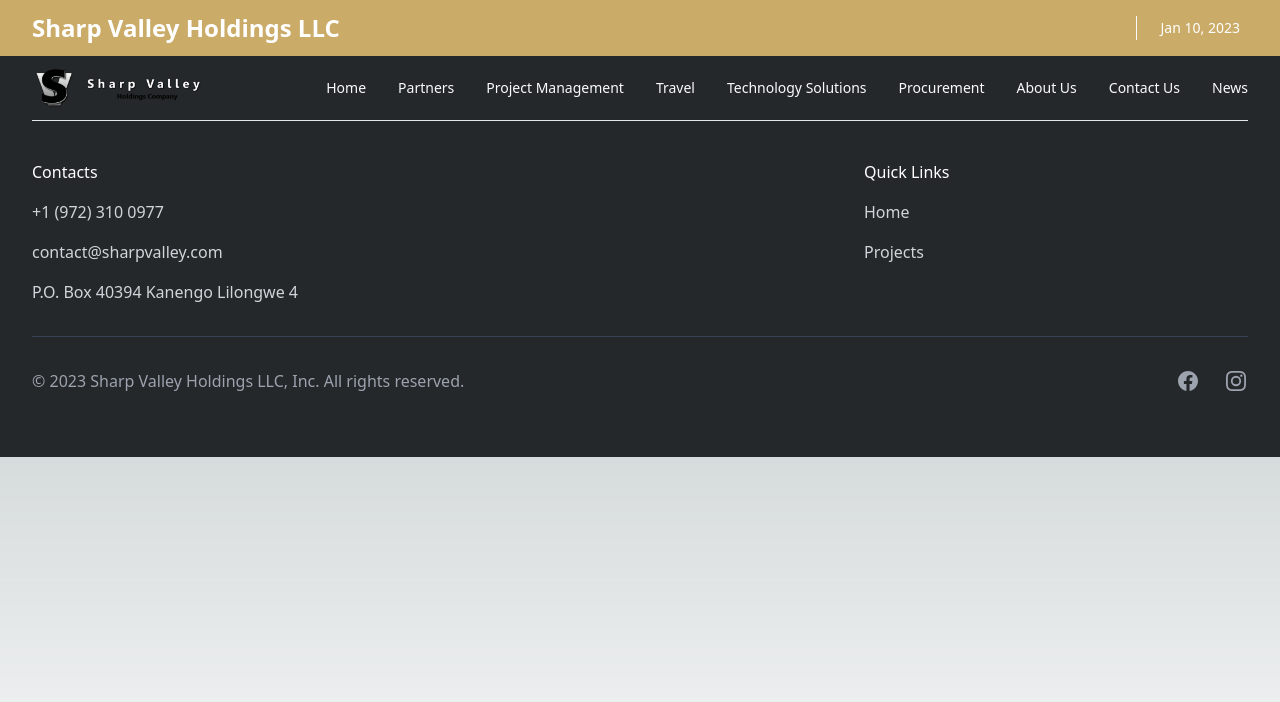
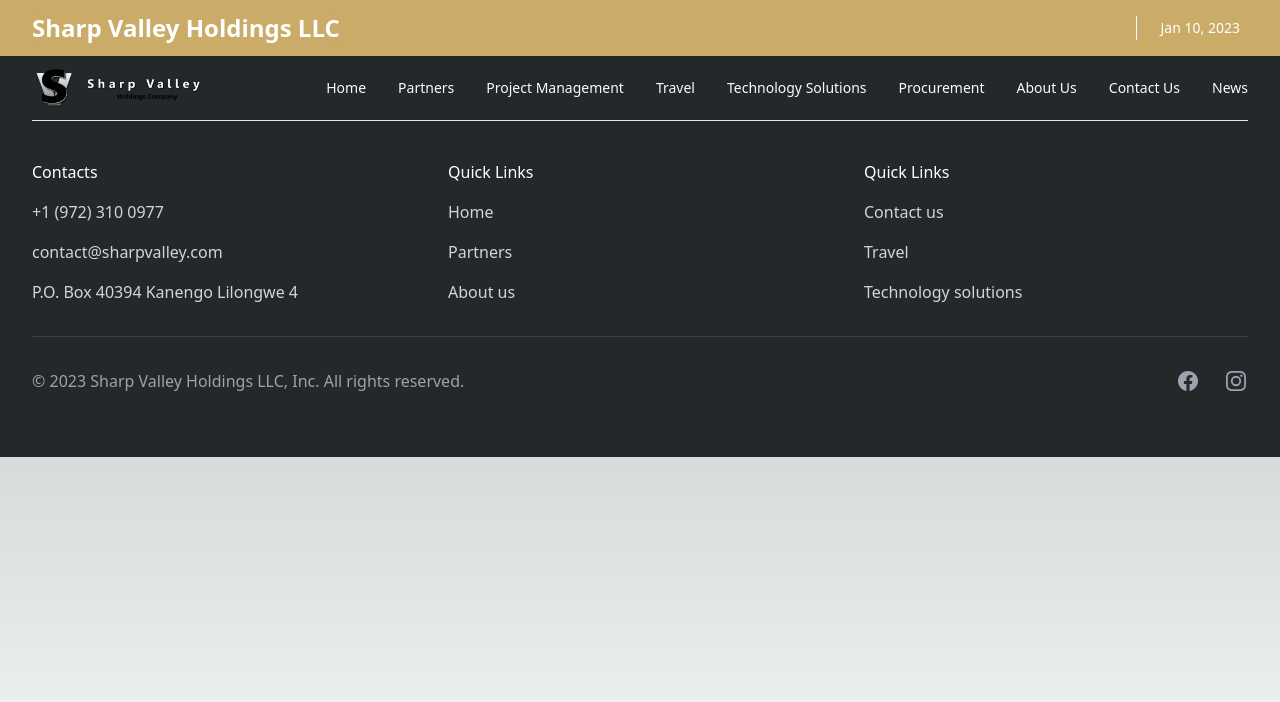
Before and after one commit to BernMasache/sharp-valley-store, a Next.js app: page / in a window 1280 px wide. Shown: the top 702 px of the page. Built offline with nearby package versions, Linux system fonts and the light colour scheme; what tw-elements would draw is missing.

Commit message:
footer quick links bug fix

```diff
--- a/components/widgets/footer.jsx
+++ b/components/widgets/footer.jsx
@@ -1,3 +1,4 @@
+import Link from 'next/link';
 import { Fragment, useEffect, useRef, useState } from 'react'
 import Swal from 'sweetalert2';
 const navigation = {
@@ -107,7 +108,7 @@
       </h2>
       <div className="mx-auto max-w-7xl py-12 px-6 lg:py-16 lg:px-8">
         <div className="xl:grid xl:grid-cols-3 xl:gap-8">
-          <div className="grid grid-cols-2 gap-8 xl:col-span-2">
+          <div className="grid grid-cols-1 gap-8 xl:col-span-1">
             <div className="md:grid md:grid-cols-1 md:gap-8">
               <div>
                 <h3 className="text-base font-medium text-white">Contacts</h3>
@@ -127,21 +128,57 @@
           </div>
           <div className="mt-8 xl:mt-0">
             <h3 className="text-base font-medium text-white">Quick Links</h3>
-            <p className="mt-4 text-base text-gray-300">
-              Home
-            </p>
-            <p className="mt-4 text-base text-gray-300">
-              Projects
-            </p>
 
-            <div className="mt-2 p-2">
-              {state === 'Error' && (
-                <span className="error-state">{errorMsg}</span>
-              )}
-              {state === 'Success' && (
-                <span className='text-white'>Awesome, you subscribed!</span>
-              )}
-            </div>
+            <ul role="list" className="mt-4 space-y-4">
+              {[
+                {
+                  name: "Home",
+                  href: "/home",
+                },
+                {
+                  name: "Partners",
+                  href: "/partners",
+                },
+                {
+                  name: "About us",
+                  href: "/about-us",
+                }
+              ].map((item, key) => (
+                <li key={key} className="cursor-pointer">
+                  <Link href={item.href} className="text-base text-gray-300 hover:text-white ">
+                    {item.name}
+                  </Link>
+                </li>
+              ))}
+            </ul>
+          </div>
+
+          <div className="mt-8 xl:mt-0">
+            <h3 className="text-base font-medium text-white">Quick Links</h3>
+
+            <ul role="list" className="mt-4 space-y-4">
+              {[
+
+                {
+                  name: "Contact us",
+                  href: "/contact-us",
+                },
+                {
+                  name: "Travel",
+                  href: "/travel",
+                },
+                {
+                  name: "Technology solutions",
+                  href: "/technology-solutions",
+                }
+              ].map((item, key) => (
+                <li key={key} className="cursor-pointer">
+                  <Link href={item.href} className="text-base text-gray-300 hover:text-white ">
+                    {item.name}
+                  </Link>
+                </li>
+              ))}
+            </ul>
           </div>
         </div>
         <div className="mt-8 border-t border-gray-700 pt-8 md:flex md:items-center md:justify-between">
```
